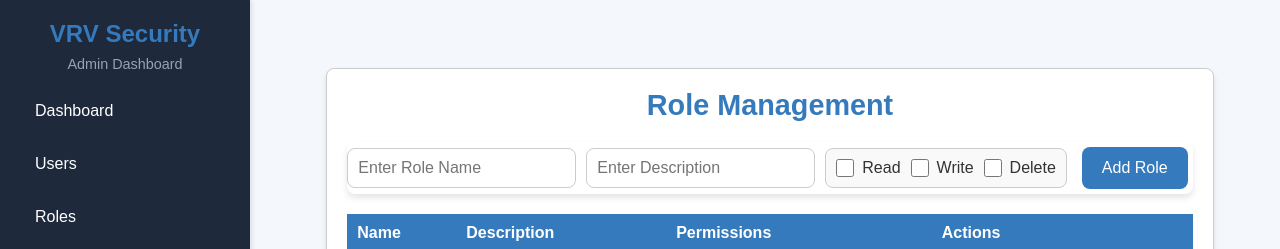
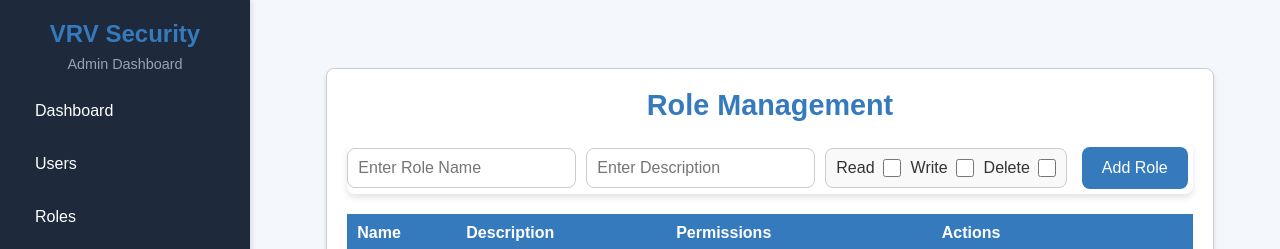
Before and after one commit to tropnicates/rbac_app, a React (Create React App) app: page /roles in a window 1280 px wide. Shown: the top 249 px of the page. Built offline with nearby package versions, Linux system fonts and the light colour scheme.

Commit message:
css modified

```diff
--- a/src/assets/styles/Roles.css
+++ b/src/assets/styles/Roles.css
@@ -213,7 +213,6 @@
     padding: 10px;
     font-size: 0.8rem;
     width: 100%;
-    /* display: inline-block; */
   }
 
   .permission-item {
--- a/src/pages/Roles.js
+++ b/src/pages/Roles.js
@@ -102,28 +102,31 @@ const Roles = () => {
         />
         <div className="permissions">
   <div className="permission-item" onClick={() => handleCheckboxChange("Read")}>
+  <div className="text">Read</div>
+
     <input
       type="checkbox"
       checked={formData.permissions.includes("Read")}
       readOnly
     />
-    <div className="text">Read</div>
   </div>
   <div className="permission-item" onClick={() => handleCheckboxChange("Write")}>
+  <div className="text">Write</div>
+
     <input
       type="checkbox"
       checked={formData.permissions.includes("Write")}
       readOnly
     />
-    <div className="text">Write</div>
   </div>
   <div className="permission-item" onClick={() => handleCheckboxChange("Delete")}>
+  <div className="text">Delete</div>
+
     <input
       type="checkbox"
       checked={formData.permissions.includes("Delete")}
       readOnly
     />
-    <div className="text">Delete</div>
   </div>
 </div>
         <button type="submit" className="btn-submit">
```
